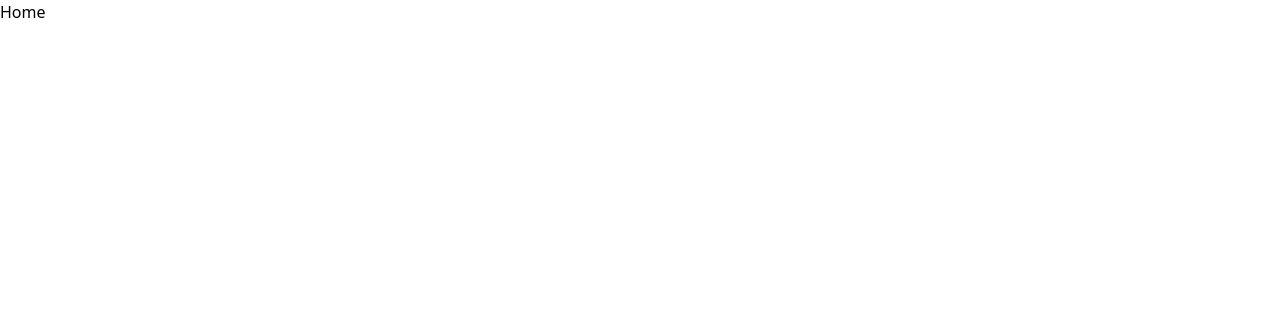
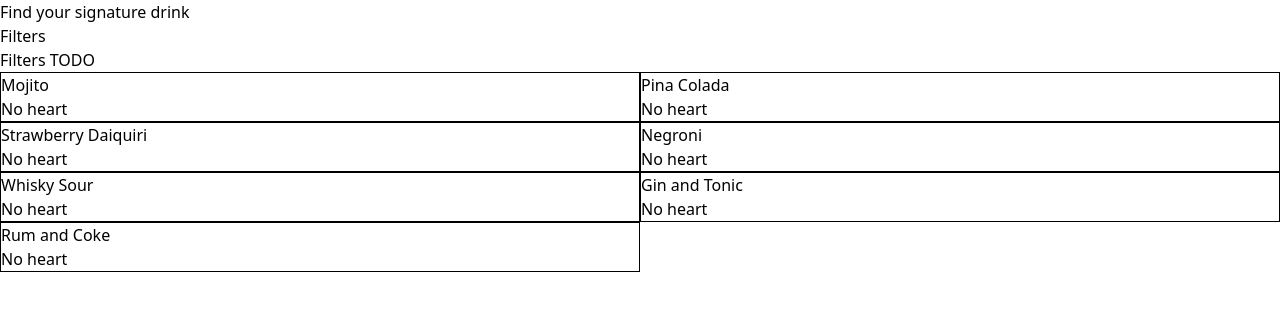
Before and after one commit to jacob-seiler/cocktails-website, a Next.js app: page / in a window 1280 px wide. Shown: the top 310 px of the page. Built offline with nearby package versions, Linux system fonts and the light colour scheme.

Commit message:
Added basic cards

```diff
--- /dev/null
+++ b/app/Card.tsx
@@ -0,0 +1,21 @@
+import Image from "next/image";
+import React from "react"
+
+interface CardProps {
+    title: string;
+    // picture: string; // TODO is this the right type?
+    // TODO tags: string;
+    favorited?: boolean;
+}
+
+const Card: React.FC<CardProps> = ({ title, favorited }) => {
+    return (
+        <div className="border border-black">
+            {/* <Image src={picture} alt="picture" width={50} height={50} /> */}
+            <h3>{title}</h3>
+            <p>{favorited ? "Heart" : "No heart"}</p>
+        </div>
+    )
+}
+
+export default Card
--- /dev/null
+++ b/app/Cards.tsx
@@ -0,0 +1,15 @@
+import Card from "./Card"
+
+export default function Cards() {
+    return (
+        <div className="grid grid-cols-2">
+            <Card title="Mojito" />
+            <Card title="Pina Colada" />
+            <Card title="Strawberry Daiquiri" />
+            <Card title="Negroni" />
+            <Card title="Whisky Sour" />
+            <Card title="Gin and Tonic" />
+            <Card title="Rum and Coke" />
+        </div>
+    )
+}
--- /dev/null
+++ b/app/Filters.tsx
@@ -0,0 +1,3 @@
+export default function Filters() {
+    return <div>Filters TODO</div>
+}
--- a/app/layout.tsx
+++ b/app/layout.tsx
@@ -1,3 +1,5 @@
+import '../styles/globals.css'
+
 export default function RootLayout({
   children,
 }: {
@@ -6,7 +8,11 @@ export default function RootLayout({
   return (
     <html>
       <head />
-      <body>{children}</body>
+      <body>
+        <main>
+          {children}
+        </main>
+      </body>
     </html>
   )
 }
--- a/app/page.tsx
+++ b/app/page.tsx
@@ -1,5 +1,13 @@
-import '../styles/globals.css'
+import Cards from "./Cards";
+import Filters from "./Filters";
 
 export default function Home() {
-    return <h1>Home</h1>
+    return (
+        <>
+            <h1>Find your signature drink</h1>
+            <h2>Filters</h2>
+            <Filters />
+            <Cards />
+        </>
+    )
 }
```
